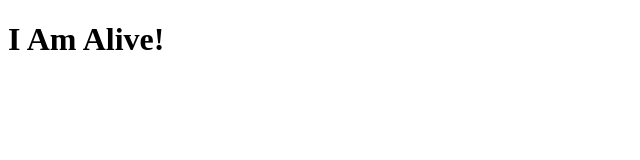
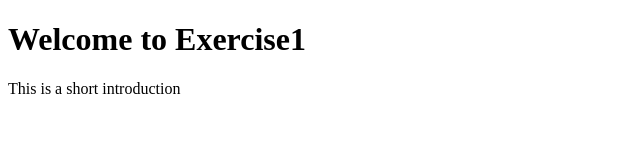
Before and after one commit to xetr0x/web-application, a website: page public/html/index.html in a window 1280 px wide. Shown: the whole page, without its empty margins (0-640 px from the left). Drawn offline with Linux system fonts and the light colour scheme.

Commit message:
done with exercise1

```diff
--- a/public/html/index.html
+++ b/public/html/index.html
@@ -8,8 +8,9 @@
     <title>Document</title>
 </head>
 <body>
-    <h1> I Am Alive!</h1>
+    <script src = "../javascript/app.js"></script>
+<div id="exercise1"> </div>
 
-    <script src = "../javascript/app.js"></script>
+
 </body>
 </html>
--- a/public/javascript/app.js
+++ b/public/javascript/app.js
@@ -1 +1,32 @@
-console.log('I am also alive!')
+console.log('test')
+
+let dataURL = '../json/exercise1.json';
+let res = new XMLHttpRequest();
+res.open('GET', dataURL);
+res.responseType='json';
+res.send();
+
+console.log('data recived');
+
+
+res.onload = () => {
+    const data = res.response;
+    console.log(data);
+
+    const headline = data['headline'];
+    const intro = data['intro'];
+
+    const p1 = document.createElement('p');
+    const h1 = document.createElement('h1');
+
+
+    p1.textContent = intro;
+    h1.textContent = headline;
+
+
+
+    document.getElementById('exercise1').appendChild(h1);
+    document.getElementById('exercise1').appendChild(p1);
+
+
+}
--- /dev/null
+++ b/public/json/exercise1.json
@@ -0,0 +1 @@
+{"headline" : "Welcome to Exercise1", "intro" : "This is a short introduction"}
```
